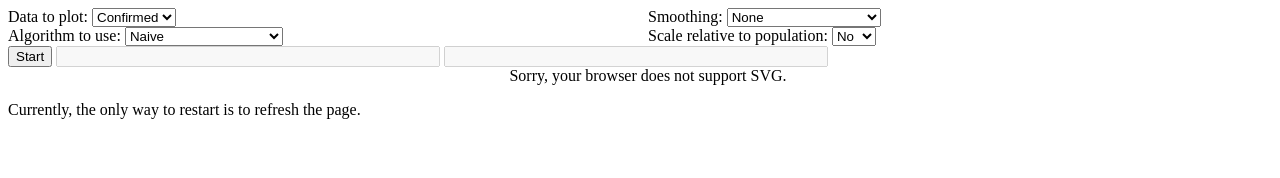
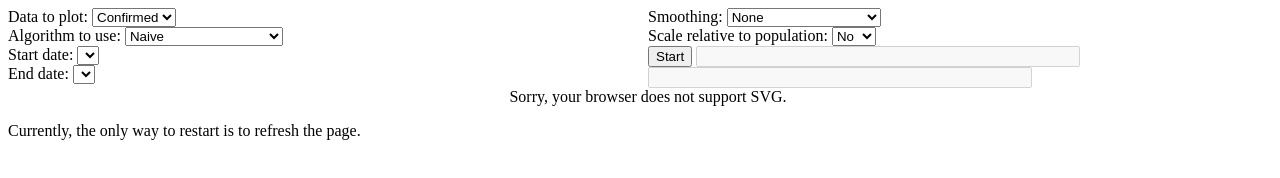
Before and after one commit to jcomeauictx/covid19, a plain HTML site: page heatmap.html in a window 1280 px wide. Drawn offline with Linux system fonts and the light colour scheme; a script that the page names is missing.

Commit message:
starting to add choice for start and end of animation

```diff
--- a/heatmap.html
+++ b/heatmap.html
@@ -47,6 +47,16 @@
     </select>
     <br>
   </div>
+  <div class="halfscreen">
+    <label for="start-date">Start date</label>:
+    <select name="start-date" id="start-date">
+    </select>
+    <br>
+    <label for="end-date">End date</label>:
+    <select name="end-date" id="end-date">
+    </select>
+    <br>
+  </div>
   <div>
     <button id="map-start">Start</button>
     <input id="map-date" type="text" disabled>
```
